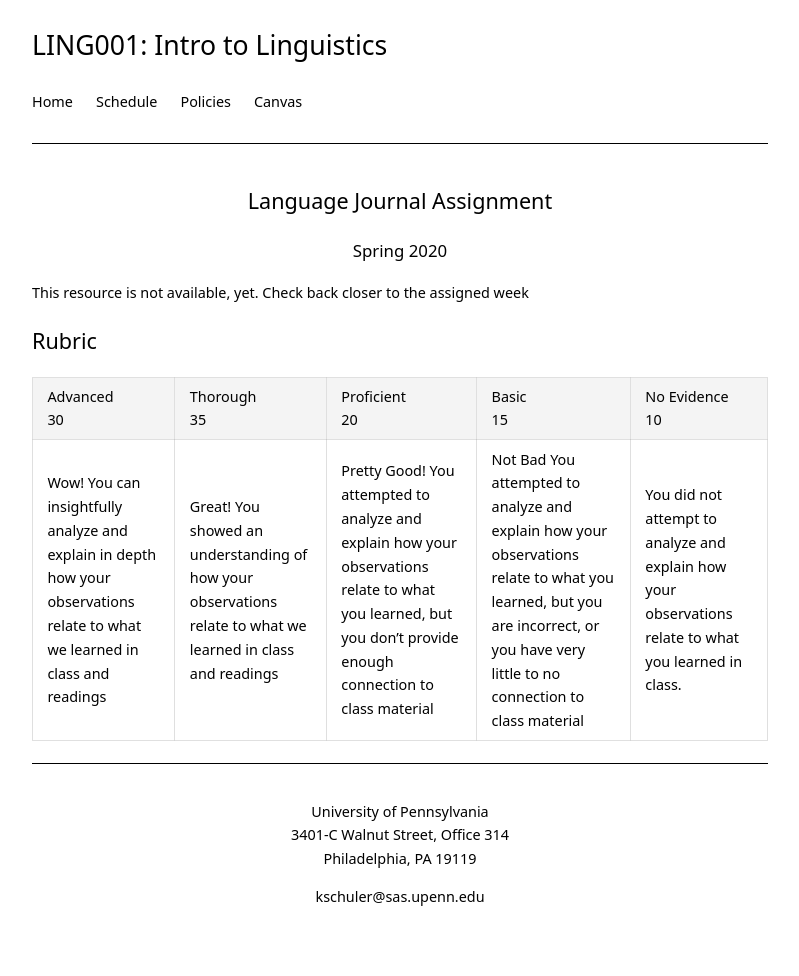
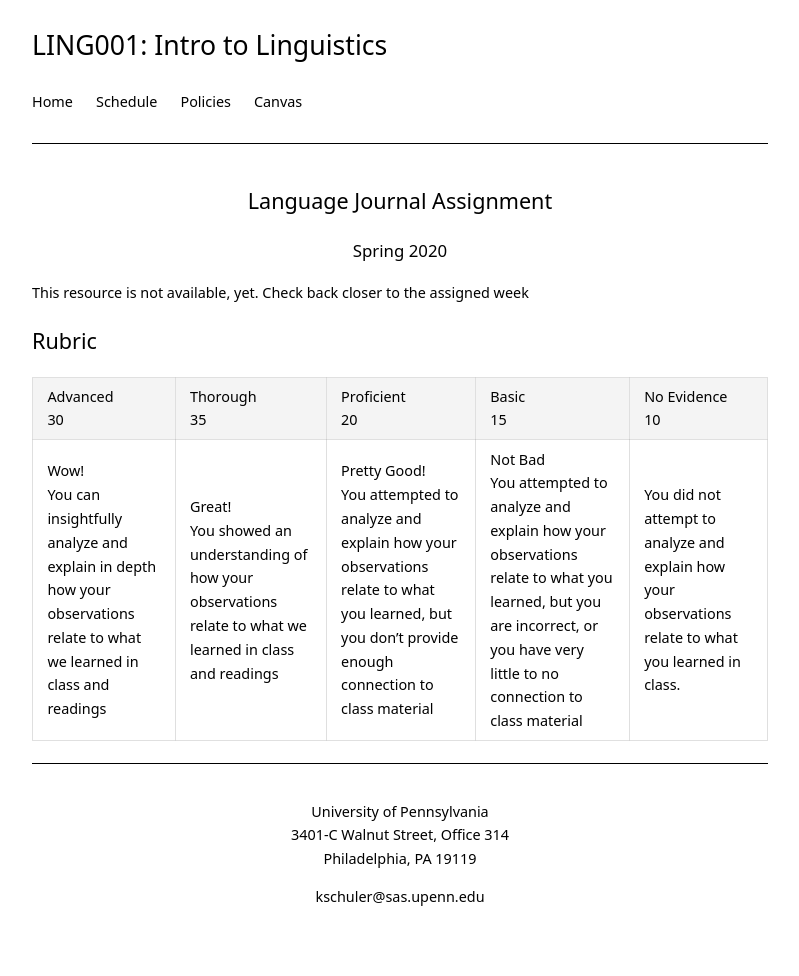
Before and after one commit to kschuler/ling001, a Jekyll site: the page built from resources/language-journal-assignment.md, in a window 1280 px wide. Shown: the whole page, without its empty margins (240-1039 px from the left). Built offline with Jekyll 4.4.1, drawn with Linux system fonts in a browser that asks for light colours.

```diff
--- a/resources/language-journal-assignment.md
+++ b/resources/language-journal-assignment.md
@@ -12,4 +12,4 @@ This resource is not available, yet. Check back closer to the assigned week
 
 Advanced<br>30 | Thorough<br>35 | Proficient<br>20 | Basic<br>15| No Evidence <br>10
 --- | --- | --- | --- | ---
-**Wow!** You can insightfully analyze and explain in depth how your observations relate to what we learned in class and readings | **Great!** You showed an understanding of how your observations relate to what we learned in class and readings | **Pretty Good!** You attempted to analyze and explain how your observations relate to what you learned, but you don’t provide enough connection to class material | **Not Bad** You attempted to analyze and explain how your observations relate to what you learned, but you are incorrect, or you have very little to no connection to class material | You did not attempt to analyze and explain how your observations relate to what you learned in class.
+**Wow!**<br> You can insightfully analyze and explain in depth how your observations relate to what we learned in class and readings | **Great!**<br> You showed an understanding of how your observations relate to what we learned in class and readings | **Pretty Good!**<br> You attempted to analyze and explain how your observations relate to what you learned, but you don’t provide enough connection to class material | **Not Bad**<br> You attempted to analyze and explain how your observations relate to what you learned, but you are incorrect, or you have very little to no connection to class material | You did not attempt to analyze and explain how your observations relate to what you learned in class.
```
